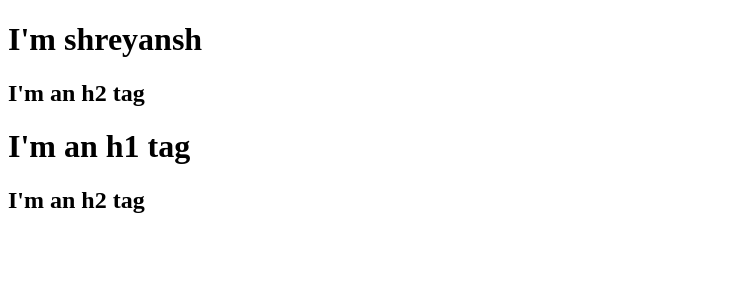
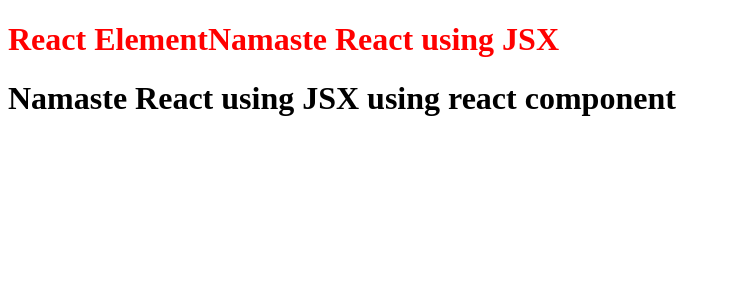
Before and after one commit to shreyanshthakur/NamasteReact, a React (Vite) app: page / in a window 1280 px wide. Shown: the top 300 px of the page, without its empty margins (0-731 px from the left). Built offline with nearby package versions, Linux system fonts and the light colour scheme.

Commit message:
Created React components, and running JS in it

```diff
--- a/App.js
+++ b/App.js
@@ -1,25 +1,22 @@
 import React from "react";
 import ReactDOM from "react-dom/client";
 
-const parent = React.createElement("div", {id: "parent"}, [
-    React.createElement("div", {id: "child"}, [
-            React.createElement("h1", {}, "I'm shreyansh"),
-            React.createElement("h2", {}, "I'm an h2 tag")
-    ]),
-    React.createElement("div", {id: "child2"}, [
-            React.createElement("h1", {}, "I'm an h1 tag"),
-            React.createElement("h2", {}, "I'm an h2 tag")
-    ]),
-]);
-const root = ReactDOM.createRoot(document.getElementById("root"));
-root.render(parent);
+const elem = <span>React Element</span>
 
-const heading = React.createElement(
-    "h1",
-    { id: "heading", xyz: "abc" },
-    "Hello World from React"
+const title = (
+    <h1 id="heading" className="head" tabIndex="5">
+        {elem}
+        Namaste React using JSX
+    </h1>
 );
 
-// const root = ReactDOM.createRoot(document.getElementById("root"));
+const HeadingComponent = () => (
+    <div id="container">
+        {title}
+        <h1 className="heading">Namaste React using JSX using react component</h1>
+    </div>
+);
 
-// root.render(heading);
+const root = ReactDOM.createRoot(document.getElementById("root"));
+
+root.render(<HeadingComponent/>);
--- a/index.html
+++ b/index.html
@@ -8,7 +8,7 @@
     </head>
     <body>
         <div id="root">
-            <h1>Shreyansh is here</h1>
+            <h1>Not Renderd</h1>
         </div>
 
         <script type="module" src="./App.js"></script>
```
